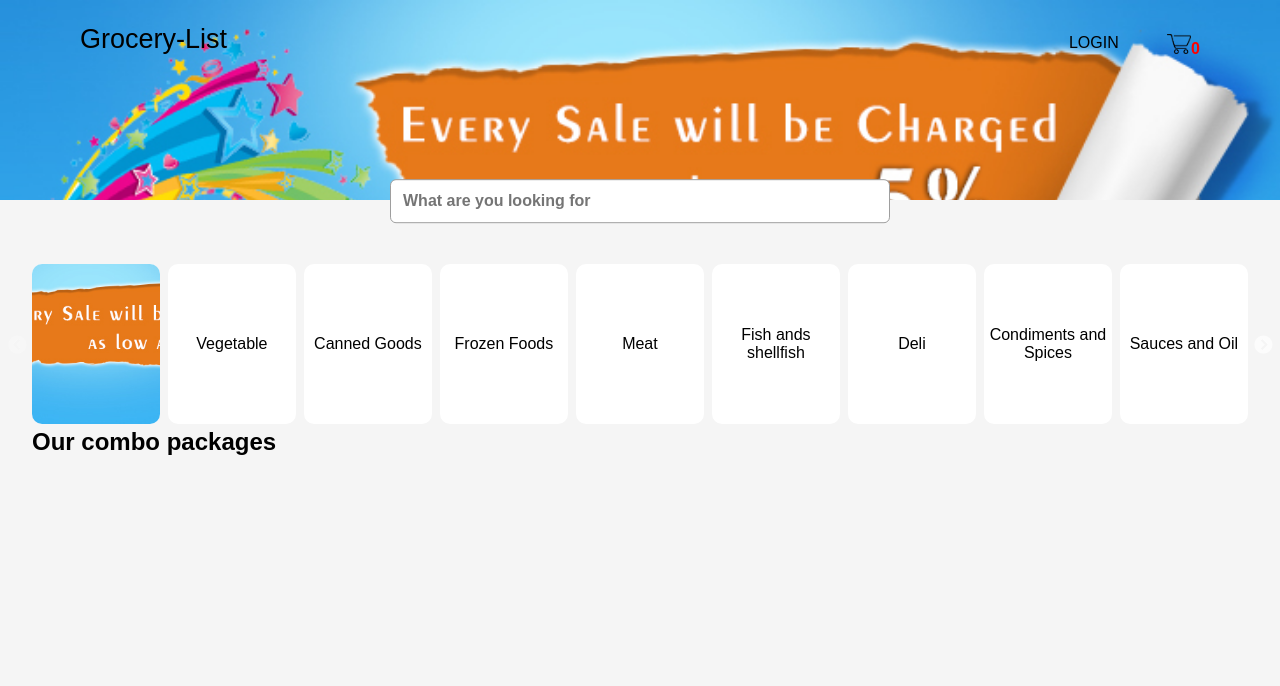
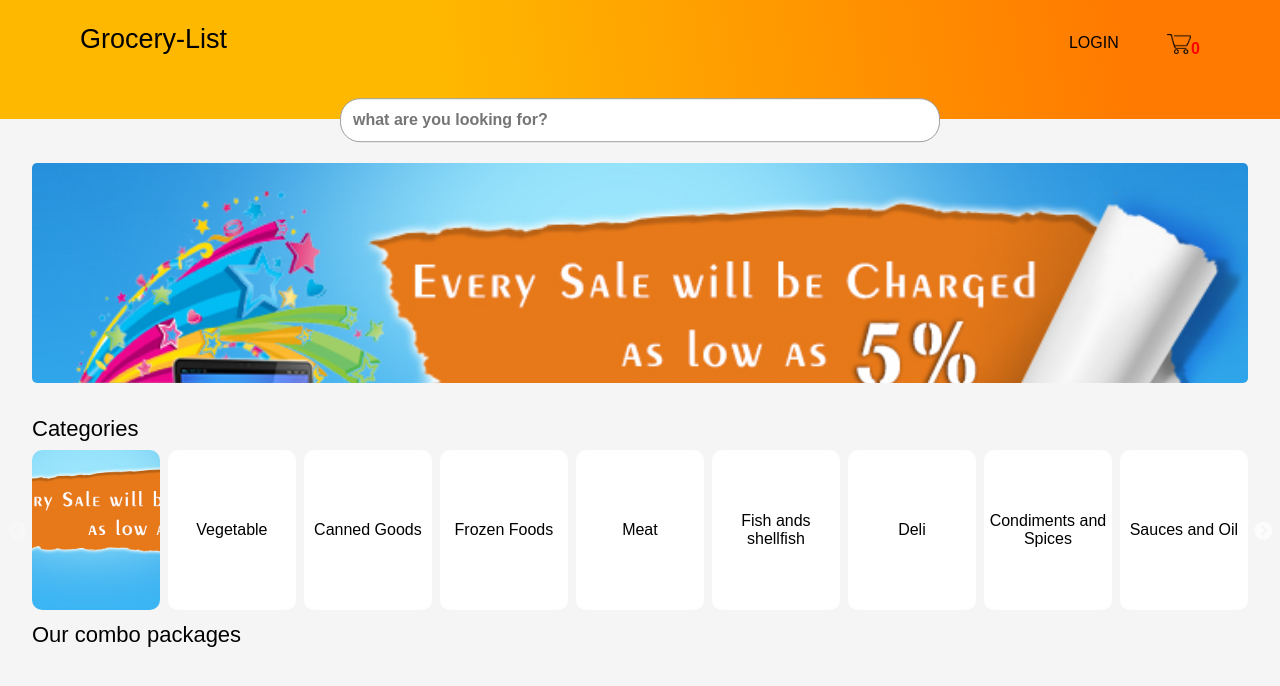
Before and after one commit to otamereosas/e-commerce, a React (Create React App) app: page / in a window 1280 px wide. Shown: the top 686 px of the page. Built offline with nearby package versions, Linux system fonts and the light colour scheme; no server answers.

Commit message:
progress

```diff
--- a/src/components/Banner/Banner.js
+++ b/src/components/Banner/Banner.js
@@ -31,14 +31,14 @@ const Banner = () => {
       infinite: false,
       speed: 500,
       slidesToShow: 9,
-      slidesToScroll: 1,
+      slidesToScroll: 2,
       initialSlide: 0,
       responsive: [
          {
             breakpoint: 1024,
             settings: {
                slidesToShow: 6,
-               slidesToScroll: 1,
+               slidesToScroll: 2,
                infinite: true,
                dots: true,
             },
@@ -47,15 +47,15 @@ const Banner = () => {
             breakpoint: 600,
             settings: {
                slidesToShow: 4,
-               slidesToScroll: 1,
-               initialSlide: 2,
+               slidesToScroll: 2,
+               initialSlide: 0,
             },
          },
          {
             breakpoint: 480,
             settings: {
                slidesToShow: 3,
-               slidesToScroll: 1,
+               slidesToScroll: 2,
             },
          },
       ],
@@ -79,9 +79,9 @@ const Banner = () => {
                   </ImageWrapper>
                </Slider>
             </Top>
-            <input type="search" placeholder="What are you looking for" />
          </BannerWrapper>
          <Wrapper>
+            <h2>Categories</h2>
             <Slider {...settings}>
                <div>
                   <CategoryWrapper>
--- a/src/components/Banner/BannerStyles.js
+++ b/src/components/Banner/BannerStyles.js
@@ -1,24 +1,17 @@
 import styled from "styled-components";
 
 export const BannerWrapper = styled.div`
-   input {
-      width: 50%;
-      min-width: 300px;
-      max-width: 500px;
-      padding: 12px;
-      border-radius: 6px;
-      transform: translateY(-70%);
-   }
 `;
 
 export const Top = styled.div`
-   height: 200px;
+   height: 220px;
    overflow: hidden;
+   width: 95%;
+   margin: -20px auto 25px;
+   border-radius: 5px;
 `;
 
 export const ImageWrapper = styled.div`
-   width: 100%;
-
    img {
       object-fit: cover;
       width: 100%;
@@ -36,6 +29,12 @@ export const ImageWrapper = styled.div`
 export const Wrapper = styled.div`
    width: 95%;
    margin: auto;
+
+   h2{
+      font-weight: 400;
+      font-size:clamp(10px, 5vw, 22px);
+      padding: 0.5rem 0;
+   }
 `;
 
 export const CategoryWrapper = styled.div`
@@ -49,7 +48,7 @@ export const CategoryWrapper = styled.div`
    background: white;
    border-radius: 10px;
 
-   img{
+   img {
       border-radius: 10px;
       width: 100%;
       object-fit: cover;
--- a/src/components/Navbar/Navbar.js
+++ b/src/components/Navbar/Navbar.js
@@ -1,19 +1,20 @@
 import React from "react";
 import { useSelector } from "react-redux";
 import { Link } from "react-router-dom";
-import { Nav, NavLinks } from "./NavbarStyles";
+import { NavWrapper, Nav, NavLinks } from "./NavbarStyles";
 import { signInWithGoogle, signOutFromGoogle } from "../firebase/utils";
 import { selectCartItemsCount } from "../../redux/Cart/CartSelector";
-import cart from '../../assets/cart.png'
+import cart from "../../assets/cart.png";
 
 const Navbar = () => {
    const mapState = (state) => ({
       currentUser: state.user.currentUser,
-      totalNumCartItems : selectCartItemsCount(state)
+      totalNumCartItems: selectCartItemsCount(state),
    });
    const { currentUser, totalNumCartItems } = useSelector(mapState);
 
    return (
+      <NavWrapper>
          <Nav>
             <div className="home">
                <Link to="/">
@@ -37,10 +38,13 @@ const Navbar = () => {
                   </p>
                )}
                <Link to="/checkout">
-               <img src={cart} alt="cart"/><span>{totalNumCartItems}</span>
+                  <img src={cart} alt="cart" />
+                  <span>{totalNumCartItems}</span>
                </Link>
             </NavLinks>
          </Nav>
+         <input type="search" placeholder="what are you looking for?" />
+      </NavWrapper>
    );
 };
 
--- a/src/components/Navbar/NavbarStyles.js
+++ b/src/components/Navbar/NavbarStyles.js
@@ -1,38 +1,42 @@
 import styled from "styled-components";
+
+export const NavWrapper = styled.div`
+   /* position: fixed; */
+   /* padding-top: 2rem; */
+   width: 100%;
+
+   input {
+     width: 50%;
+     min-width: 300px;
+     max-width: 600px;
+     padding: 12px;
+     border-radius: 20px;
+     transform: translateY(-70%);
+    }
+    `;
 
 export const Nav = styled.div`
    width: 100%;
-  position: absolute;
+   background: linear-gradient(81.64deg, #ffb800 34.46%, #ff7a00 87.54%);
+   /* position: fixed; */
    display: flex;
    justify-content: space-between;
    z-index: 2;
-  padding: 1.5rem 5rem ;
+   padding: 1.5rem 5rem 4rem;
    color: black;
-  /* background: linear-gradient(81.64deg, #FFB800 34.46%, #FF7A00 87.54%); */
 
-  h1{
+   h1 {
       color: black;
       font-weight: 500;
-    font-size: clamp(14px, 5vw, 27px);
+      font-size: clamp(10px, 5vw, 27px);
    }
 
-  .home{
+   .home {
       display: flex;
       min-width: 230px;
       justify-content: space-between;
    }
-
-  .search{
-    height: 30px;
-    transform: translateY(5px)
-  }
-  @media screen and (max-width: 799px){
-    padding: 1rem;
-    .home{
-      min-width: 190px;
-    }
-  }
-`
+`;
 
 export const NavLinks = styled.div`
    text-transform: uppercase;
@@ -40,23 +44,22 @@ export const NavLinks = styled.div`
    justify-content: space-between;
    transform: translateY(10px);
 
-  .lastChild{
+   .lastChild {
       margin-left: 3rem;
    }
 
-  p{
+   p {
       color: black;
       font-weight: 500;
       cursor: pointer;
    }
 
-  p:hover{
+   p:hover {
       font-weight: bolder;
    }
 
-  img{
+   img {
       margin-left: 3rem;
       height: 20px;
    }
-
-`
+`;
```
Lines whose indentation alone changed are shown as unchanged.
